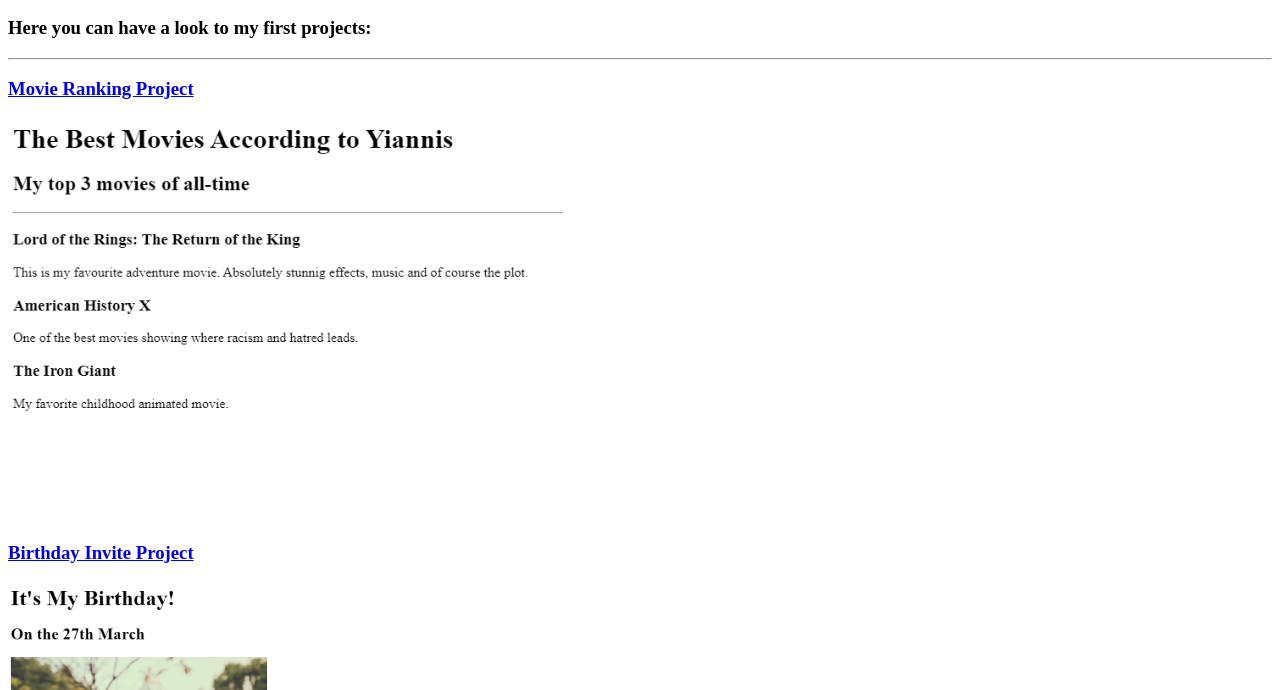
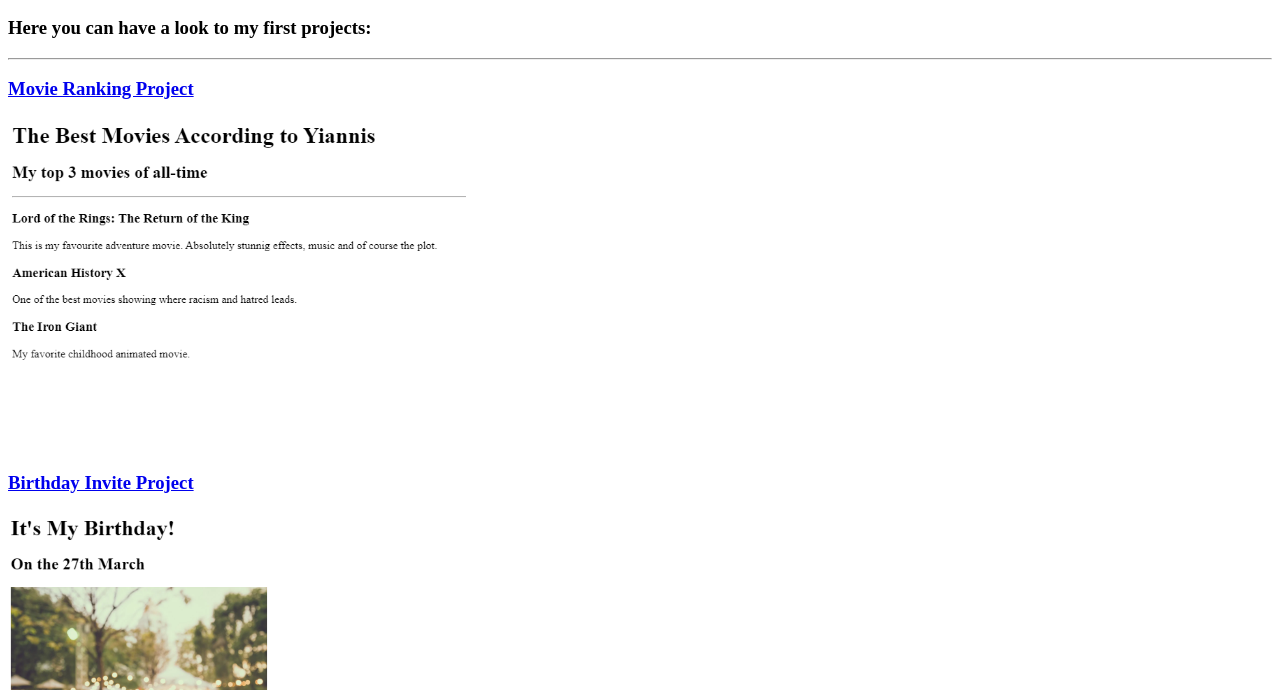
Before and after one commit to GrigYian/html-portfolio, a plain HTML site: page index.html in a window 1280 px wide. Shown: the part 110-800 px from the top of the page. Drawn offline with Linux system fonts and the light colour scheme.

Commit message:
Add files via upload

```diff
--- a/index.html
+++ b/index.html
@@ -13,7 +13,7 @@
     <hr>
 
     <h3><a href="./public/movie-ranking.html">Movie Ranking Project</a></h3>
-        <img src="./assets/images/movie-ranking-yiannis.png" height="400" alt="movie ranking project preview">
+        <img src="./assets/images/movie-ranking-yiannis.png" height="330" alt="movie ranking project preview">
 
     <h3><a href="./public/birthday-invite.html">Birthday Invite Project</a></h3>
         <img src="./assets/images/birthday-invite-yiannis-screenshot.png" height="400" alt="birthday invite project preview">
```
